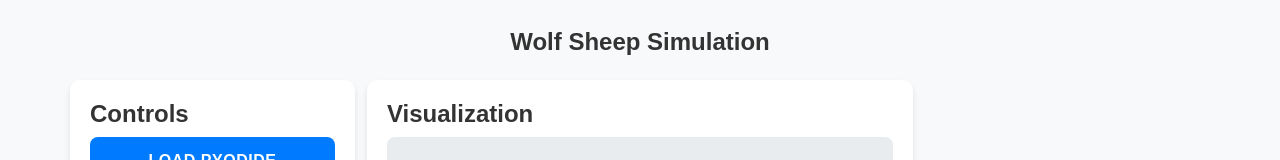
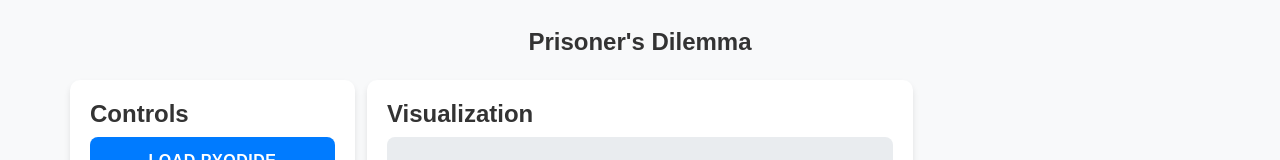
Before and after one commit to reyan-singh/Test_Interactive_Mesa_Playground, a plain HTML site: page index.html in a window 1280 px wide. Shown: the top 160 px of the page. Drawn offline with nearby package versions, Linux system fonts and the light colour scheme.

Commit message:
Update index.html
updated titile and header

```diff
--- a/index.html
+++ b/index.html
@@ -57,7 +57,7 @@
 </head>
 <body>
     <div class="container mt-4">
-        <div class="header">Wolf Sheep Simulation</div>
+        <div class="header">Prisoner's Dilemma</div>
         <div class="row">
             <div class="col-md-3 sidebar">
                 <h4>Controls</h4>
```
